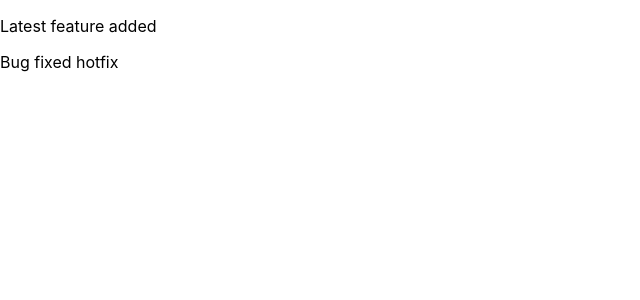
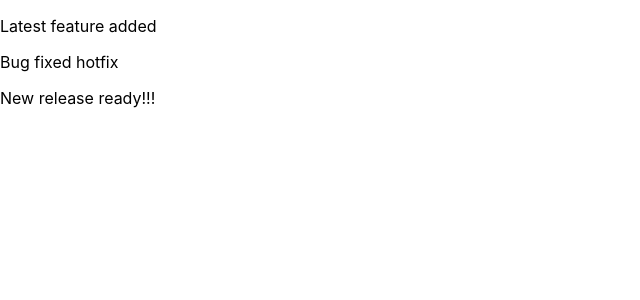
Before and after one commit to AishwaryaSubash/learn-git, a React (Create React App) app: page / in a window 1280 px wide. Shown: the top 300 px of the page, without its empty margins (0-640 px from the left). Built offline with nearby package versions, Linux system fonts and the light colour scheme.

Commit message:
new release

```diff
--- a/src/App.js
+++ b/src/App.js
@@ -6,6 +6,7 @@ function App() {
     <div className="App">
       <p>Latest feature added</p>
       <p>Bug fixed hotfix</p>
+      <p>New release ready!!!</p>
     </div>
   );
 }
```
